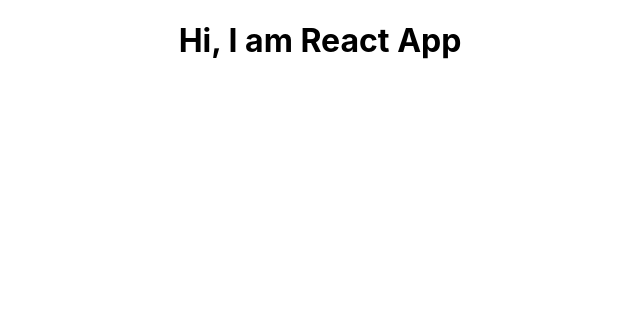
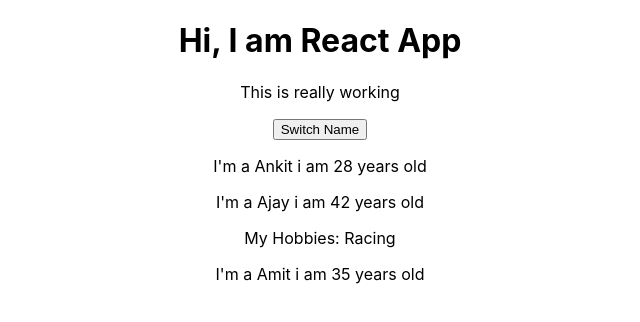
Before and after one commit to ankit1601/react_app_practice, a React (Create React App) app in the folder react-complete-guide/: page / in a window 1280 px wide. Shown: the top 322 px of the page, without its empty margins (320-960 px from the left). Built offline with nearby package versions, Linux system fonts and the light colour scheme.

Commit message:
Adding Props Example

```diff
--- a/react-complete-guide/src/App.js
+++ b/react-complete-guide/src/App.js
@@ -1,13 +1,32 @@
-import React from 'react';
+import React, {Component} from 'react';
 import logo from './logo.svg';
 import './App.css';
+import Person from './Person/Person';
 
-function App() {
+class App extends Component {
+
+ render(){
   return (
     <div className="App">
       <h1>Hi, I am React App</h1>
+      <p>This is really working</p>
+      <button>Switch Name</button>
+      <Person name="Ankit" age="28"/>
+      <Person name="Ajay" age="42">My Hobbies: Racing</Person>
+      <Person name="Amit" age="35"/>
+
     </div>
   );
+ }
+
+
+  // return React.createElement('div', null , 'h1','hi i\'m React App !!!')
+  //This is how you create Nested html tags using react method
+  //Here you see second argument is configuration for created Element
+  // return React.createElement('div',{className:'App'},React.createElement('h1',null,'hi i am React App!!! using Create Element Method'))
+  //its very painful to right code using createElement method
+  //hence we use more simpler method called JSX to write code
+  //many build tools and compilers finally convert the JSX to react javascript code to create Elements
 }
 
 export default App;
--- /dev/null
+++ b/react-complete-guide/src/Person/Person.js
@@ -0,0 +1,13 @@
+import React from 'react';
+
+const person = (props) =>{
+    return (
+    <div>
+        <p>I'm a {props.name} i am {props.age} years old</p>
+        <p>{props.children}</p>
+
+    </div>
+    )
+}
+
+export default person
```
